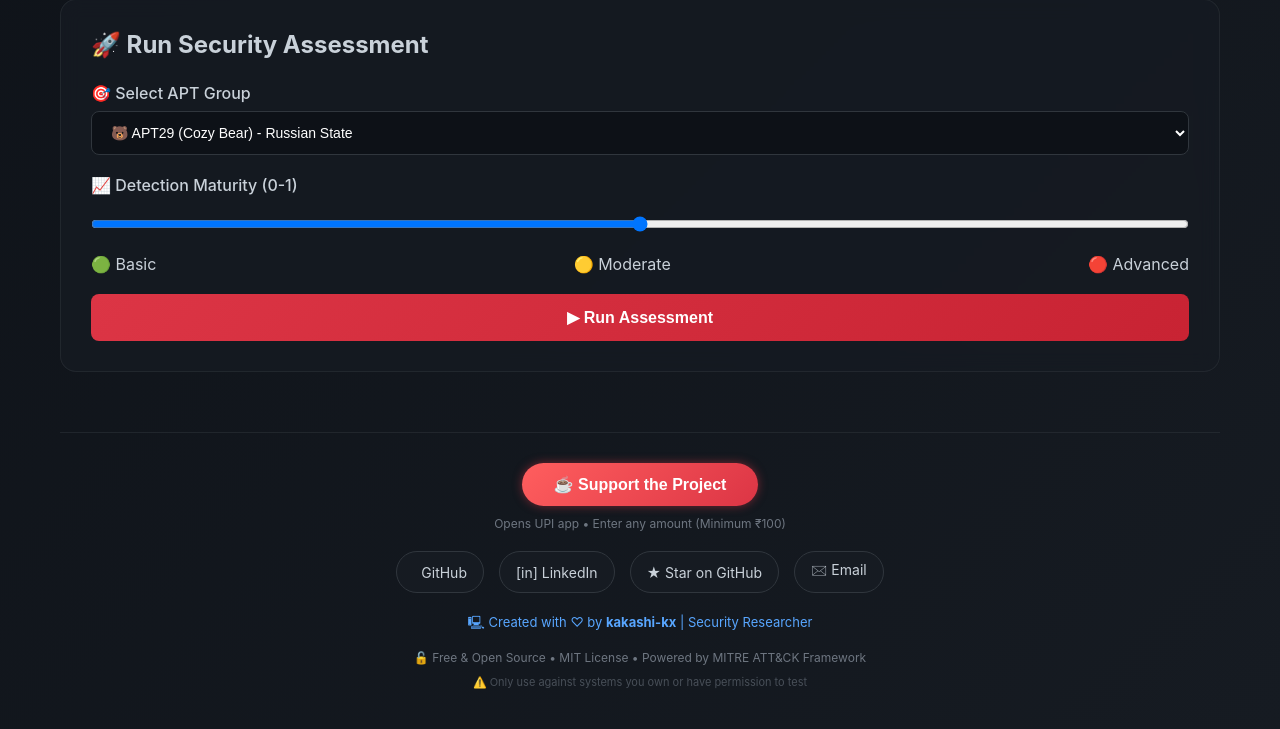
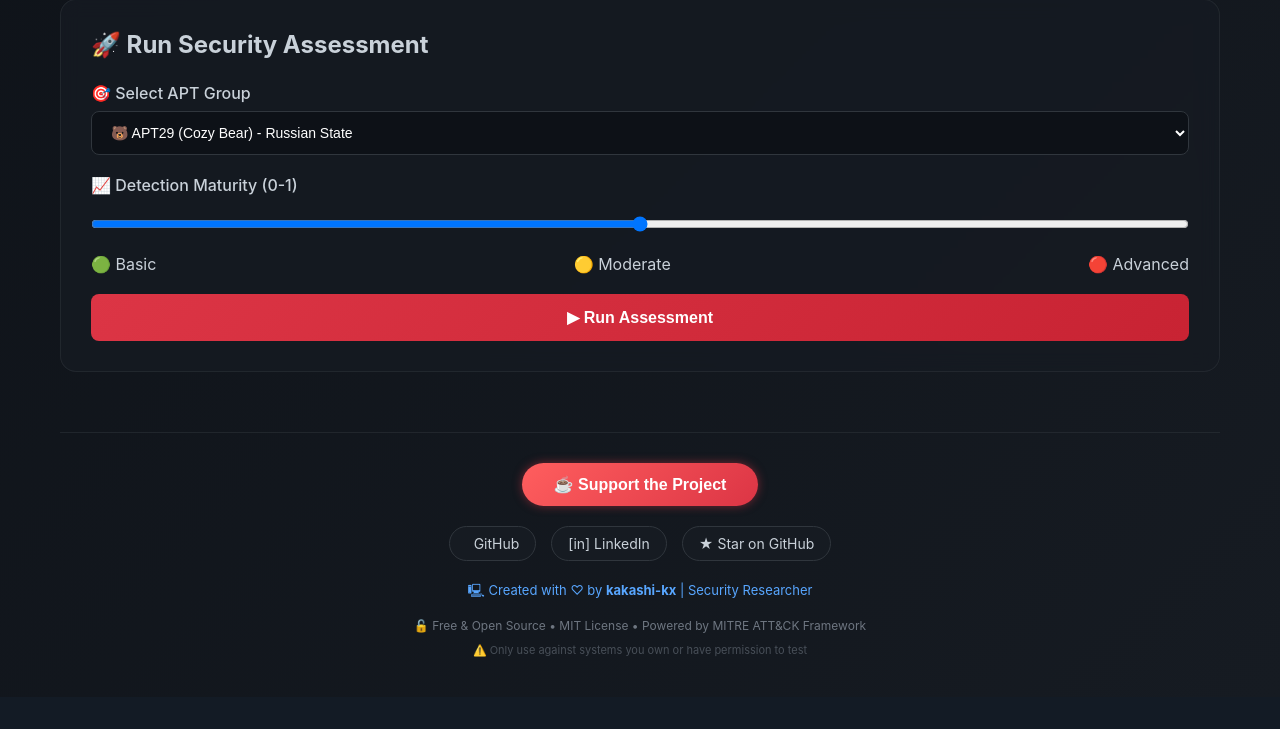
Before and after one commit to kakashi-kx/apt-emulation-platform, a Flask app: page / in a window 1280 px wide. Shown: the part 701-1430 px from the top of the page. After the commit the page ends 1358 px from the top, so only its background shows below. Run offline with Flask 2, Linux system fonts and the light colour scheme.

Commit message:
Update index.html

```diff
--- a/web/templates/index.html
+++ b/web/templates/index.html
@@ -428,14 +428,14 @@
         <!-- Footer with Glowing Badges -->
         <div class="footer">
             <!-- Support Button - Opens UPI with ₹0 -->
-            <a href="upi://pay?pa=kakashikx@okhdfcbank&pn=Kakashi%20KX&am=0&cu=INR"
+            <a href="upi://pay?pa=abh78i00@okicici&pn=Kakashi%20KX&am=0&cu=INR"
                style="text-decoration: none;">
                 <button class="support-btn">
                     ☕ Support the Project
                 </button>
             </a>
             <p style="font-size: 12px; color: #6e7681; margin-top: 10px;">
-                Opens UPI app • Enter any amount (Minimum ₹100)
+
             </p>
 
             <!-- Social Badges -->
@@ -448,9 +448,6 @@
                 </a>
                 <a href="https://github.com/kakashi-kx/apt-emulation-platform" target="_blank" class="glow-badge">
                     ★ Star on GitHub
-                </a>
-                <a href="#" class="glow-badge">
-                    🖂 Email
                 </a>
             </div>
 
```
